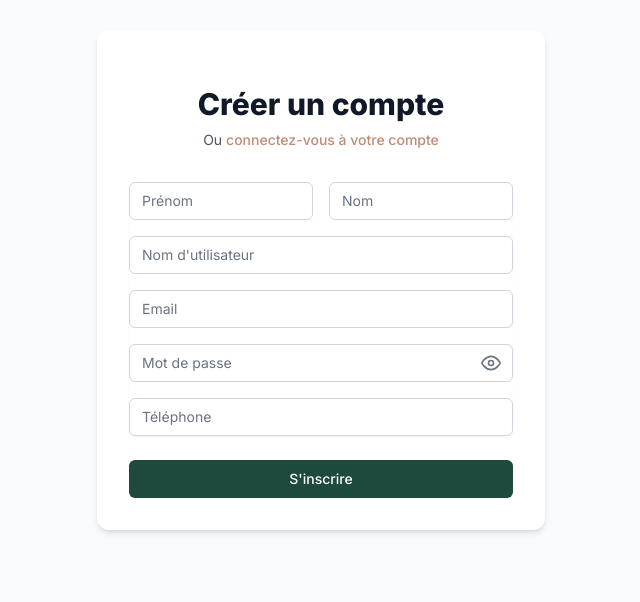
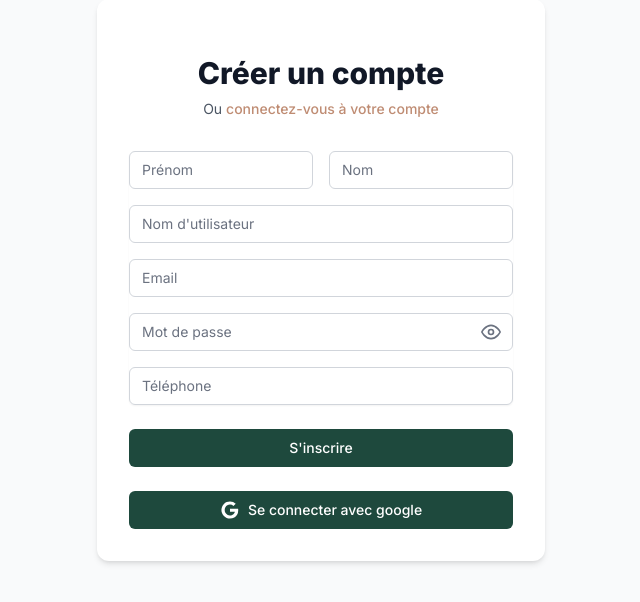
Before and after one commit to Kazuma746/front-end-scanit, a Next.js app: page /auth/register in a window 1280 px wide. Shown: the part 120-722 px from the top of the page, without its empty margins (319-959 px from the left). Built offline with nearby package versions, Linux system fonts and the light colour scheme.

Commit message:
feat(register): Ajout d'un bouton de connexion avec google

```diff
--- a/src/app/auth/register/page.tsx
+++ b/src/app/auth/register/page.tsx
@@ -4,6 +4,8 @@ import { useState } from 'react';
 import Link from 'next/link';
 import { useRouter } from 'next/navigation';
 import { FiEye, FiEyeOff } from 'react-icons/fi';
+import { useAppDispatch } from '@/store/hooks';
+
 
 export default function RegisterPage() {
   const [formData, setFormData] = useState({
@@ -18,6 +20,7 @@ export default function RegisterPage() {
   const [loading, setLoading] = useState(false);
   const [showPassword, setShowPassword] = useState(false);
   const router = useRouter();
+
 
   const handleChange = (e: React.ChangeEvent<HTMLInputElement>) => {
     const { name, value } = e.target;
@@ -106,6 +109,35 @@ export default function RegisterPage() {
       setLoading(false);
     }
   };
+
+  const loginWithGoogle = () => {
+    const popup = window.open(`${process.env.NEXT_PUBLIC_AUTH_SERVICE_URL}/google/auth`, 'googleLogin', 'width=500,height=600');
+
+    // Écouter le message venant de la popup
+    window.addEventListener('message', async (event) => {
+      if (event.origin !== `${process.env.NEXT_PUBLIC_AUTH_SERVICE_URL}`) return; // Sécurité : vérifier l'origine
+
+      const { token } = event.data;
+      //console.log("Token reçu :", token);
+
+      localStorage.setItem('token', token);
+
+      const tokenParts = token.split('.');
+      const payload = JSON.parse(atob(tokenParts[1]));
+
+      //Stocker les informations de l'utilisateur
+      localStorage.setItem('user', JSON.stringify({
+        id: payload.id,
+        email: payload.email,
+        firstName: payload.firstName,
+        lastName: payload.lastName,
+        username: payload.username
+      }));
+
+      popup?.close(); // ferme la popup bg
+      router.push('/');
+    });
+  }
 
   return (
     <div className="min-h-screen flex items-center justify-center bg-gray-50 py-12 px-4 sm:px-6 lg:px-8">
@@ -232,6 +264,18 @@ export default function RegisterPage() {
               {loading ? 'Inscription en cours...' : 'S\'inscrire'}
             </button>
           </div>
+          <div>
+            <button
+              type="button"
+              onClick={loginWithGoogle}
+              className="group relative w-full flex justify-center py-2 px-4 border border-transparent text-sm font-medium rounded-md text-white bg-secondary hover:bg-opacity-90 focus:outline-none focus:ring-2 focus:ring-offset-2 focus:ring-primary">
+              <svg width="20" height="20" fill="currentColor" className="mr-2" viewBox="0 0 1792 1792" xmlns="http://www.w3.org/2000/svg">
+                <path d="M896 786h725q12 67 12 128 0 217-91 387.5t-259.5 266.5-386.5 96q-157 0-299-60.5t-245-163.5-163.5-245-60.5-299 60.5-299 163.5-245 245-163.5 299-60.5q300 0 515 201l-209 201q-123-119-306-119-129 0-238.5 65t-173.5 176.5-64 243.5 64 243.5 173.5 176.5 238.5 65q87 0 160-24t120-60 82-82 51.5-87 22.5-78h-436v-264z">
+                </path>
+              </svg>
+              Se connecter avec google
+            </button>
+          </div>
         </form>
       </div>
     </div>
```
